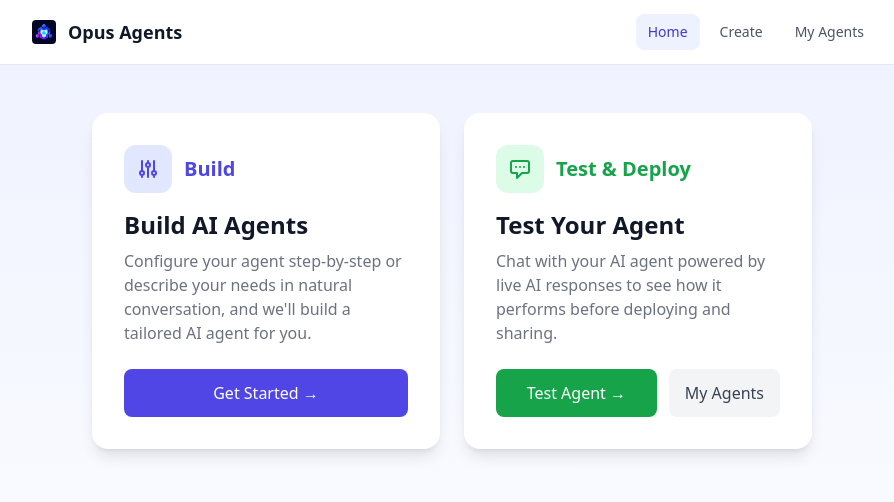
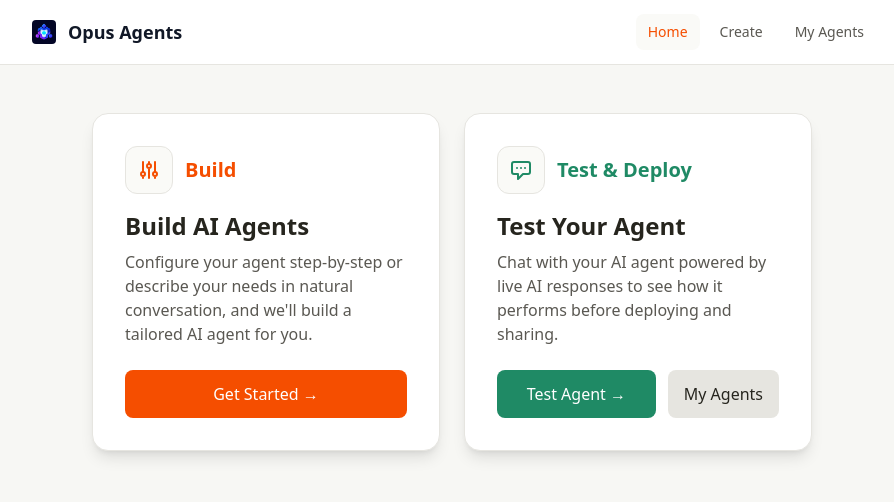
Before and after one commit to mohammedkhadar/ai-agents, a React (Vite) app in the folder frontend/: page / in a window 1280 px wide. Shown: the top 502 px of the page, without its empty margins (188-1082 px from the left). Built offline with nearby package versions, Linux system fonts and the light colour scheme; no server answers.

Commit message:
feat: redesign with Cursor color palette (warm cream + orange accent)

```diff
--- a/frontend/index.html
+++ b/frontend/index.html
@@ -8,7 +8,7 @@
     <link href="https://fonts.googleapis.com/css2?family=Inter:wght@300;400;500;600;700&display=swap" rel="stylesheet" />
     <script src="https://cdn.tailwindcss.com"></script>
   </head>
-  <body class="font-inter antialiased bg-gray-50 min-h-screen">
+  <body class="font-sans antialiased bg-[#f7f7f4] min-h-screen">
     <div id="root"></div>
     <script type="module" src="/src/main.tsx"></script>
   </body>
--- a/frontend/src/components/Navbar.tsx
+++ b/frontend/src/components/Navbar.tsx
@@ -10,12 +10,12 @@ const Navbar: React.FC = () => {
   const navLinkClass = (path: string) =>
     `px-3 py-2 rounded-lg text-sm font-medium transition-colors ${
       pathname === path
-        ? 'bg-indigo-50 text-indigo-700'
-        : 'text-gray-600 hover:text-gray-900 hover:bg-gray-100'
+        ? 'bg-[#fafaf7] text-[#f54e00]'
+        : 'text-[#5a5852] hover:text-[#26251e] hover:bg-[#fafaf7]'
     }`;
 
   return (
-    <header className="bg-white border-b border-gray-200 sticky top-0 z-30">
+    <header className="bg-white border-b border-[#e6e5e0] sticky top-0 z-30">
       <div className="max-w-4xl mx-auto px-6 h-16 flex items-center justify-between">
         <Link to="/" className="flex items-center gap-2.5">
           <Logo size="sm" />
@@ -35,29 +35,29 @@ const Navbar: React.FC = () => {
           </nav>
 
           {user ? (
-            <div className="flex items-center gap-2 ml-2 pl-2 border-l border-gray-200">
+            <div className="flex items-center gap-2 ml-2 pl-2 border-l border-[#e6e5e0]">
               {user.avatar ? (
                 <img
                   src={user.avatar}
                   alt={user.name}
-                  className="w-8 h-8 rounded-full border border-gray-200"
+                  className="w-8 h-8 rounded-full border border-[#e6e5e0]"
                   referrerPolicy="no-referrer"
                 />
               ) : (
-                <div className="w-8 h-8 rounded-full bg-indigo-100 text-indigo-700 flex items-center justify-center text-sm font-bold">
+                <div className="w-8 h-8 rounded-full bg-[#fafaf7] text-[#f54e00] flex items-center justify-center text-sm font-bold border border-[#e6e5e0]">
                   {user.name.charAt(0).toUpperCase()}
                 </div>
               )}
               <div className="hidden md:block leading-tight">
-                <div className="text-sm font-semibold text-gray-900">{user.name}</div>
-                <div className="text-xs text-gray-400">
+                <div className="text-sm font-semibold text-[#26251e]">{user.name}</div>
+                <div className="text-xs text-[#5a5852]">
                   {user.provider === 'guest' ? 'Guest (this device)' : user.email || user.provider}
                 </div>
               </div>
               <button
                 type="button"
                 onClick={signOut}
-                className="ml-1 px-3 py-1.5 text-sm font-medium text-gray-600 hover:text-gray-900 hover:bg-gray-100 rounded-lg transition-colors"
+                className="ml-1 px-3 py-1.5 text-sm font-medium text-[#5a5852] hover:text-[#26251e] hover:bg-[#fafaf7] rounded-lg transition-colors"
               >
                 Sign out
               </button>
--- a/frontend/src/pages/Index.tsx
+++ b/frontend/src/pages/Index.tsx
@@ -4,63 +4,63 @@ import Navbar from '../components/Navbar';
 
 const Index: React.FC = () => {
   return (
-    <div className="min-h-screen bg-gradient-to-b from-indigo-50 to-white">
+    <div className="min-h-screen bg-[#f7f7f4]">
       <Navbar />
       <div className="max-w-3xl mx-auto p-6 pt-12">
         <main>
           <div className="grid md:grid-cols-2 gap-6 max-w-3xl mx-auto">
-            <div className="bg-white rounded-2xl p-8 shadow-lg hover:shadow-xl transition-shadow flex flex-col justify-between">
+            <div className="bg-white rounded-2xl p-8 shadow-lg hover:shadow-xl transition-shadow flex flex-col justify-between border border-[#e6e5e0]">
               <div>
                 <div className="flex items-center mb-4">
-                  <div className="w-12 h-12 rounded-xl bg-indigo-100 flex items-center justify-center">
-                    <svg className="w-6 h-6 text-indigo-600" fill="none" stroke="currentColor" strokeWidth={2} viewBox="0 0 24 24">
+                  <div className="w-12 h-12 rounded-xl bg-[#fafaf7] flex items-center justify-center border border-[#e6e5e0]">
+                    <svg className="w-6 h-6 text-[#f54e00]" fill="none" stroke="currentColor" strokeWidth={2} viewBox="0 0 24 24">
                       <path strokeLinecap="round" strokeLinejoin="round" d="M12 6V4m0 2a2 2 0 100 4m0-4a2 2 0 110 4m-6 8a2 2 0 100-4m0 4a2 2 0 110-4m0 4v2m0-6V4m6 6v10m6-2a2 2 0 100-4m0 4a2 2 0 110-4m0 4v2m0-6V4" />
                     </svg>
                   </div>
-                  <span className="ml-3 text-indigo-600 text-xl font-bold">Build</span>
+                  <span className="ml-3 text-[#f54e00] text-xl font-bold">Build</span>
                 </div>
-                <h2 className="text-2xl font-bold text-gray-900 mb-2">
+                <h2 className="text-2xl font-bold text-[#26251e] mb-2">
                   Build AI Agents
                 </h2>
-                <p className="text-gray-500">
+                <p className="text-[#5a5852]">
                   Configure your agent step-by-step or describe your needs in natural conversation, and we'll build a tailored AI agent for you.
                 </p>
               </div>
               <Link
                 to="/create-agent"
-                className="mt-6 inline-block text-center px-6 py-3 bg-indigo-600 text-white font-medium rounded-lg hover:bg-indigo-700 transition-colors"
+                className="mt-6 inline-block text-center px-6 py-3 bg-[#f54e00] text-white font-medium rounded-lg hover:bg-[#d04200] transition-colors"
               >
                 Get Started →
               </Link>
             </div>
 
-            <div className="bg-white rounded-2xl p-8 shadow-lg hover:shadow-xl transition-shadow flex flex-col justify-between">
+            <div className="bg-white rounded-2xl p-8 shadow-lg hover:shadow-xl transition-shadow flex flex-col justify-between border border-[#e6e5e0]">
               <div>
                 <div className="flex items-center mb-4">
-                  <div className="w-12 h-12 rounded-xl bg-green-100 flex items-center justify-center">
-                    <svg className="w-6 h-6 text-green-600" fill="none" stroke="currentColor" strokeWidth={2} viewBox="0 0 24 24">
+                  <div className="w-12 h-12 rounded-xl bg-[#fafaf7] flex items-center justify-center border border-[#e6e5e0]">
+                    <svg className="w-6 h-6 text-[#1f8a65]" fill="none" stroke="currentColor" strokeWidth={2} viewBox="0 0 24 24">
                       <path strokeLinecap="round" strokeLinejoin="round" d="M8 10h.01M12 10h.01M16 10h.01M9 16H5a2 2 0 01-2-2V6a2 2 0 012-2h14a2 2 0 012 2v8a2 2 0 01-2 2h-5l-5 5v-5z" />
                     </svg>
                   </div>
-                  <span className="ml-3 text-green-600 text-xl font-bold">Test & Deploy</span>
+                  <span className="ml-3 text-[#1f8a65] text-xl font-bold">Test & Deploy</span>
                 </div>
-                <h2 className="text-2xl font-bold text-gray-900 mb-2">
+                <h2 className="text-2xl font-bold text-[#26251e] mb-2">
                   Test Your Agent
                 </h2>
-                <p className="text-gray-500">
+                <p className="text-[#5a5852]">
                   Chat with your AI agent powered by live AI responses to see how it performs before deploying and sharing.
                 </p>
               </div>
               <div className="mt-6 flex gap-3">
                 <Link
                   to="/test-agent"
-                  className="flex-1 text-center px-4 py-3 bg-green-600 text-white font-medium rounded-lg hover:bg-green-700 transition-colors"
+                  className="flex-1 text-center px-4 py-3 bg-[#1f8a65] text-white font-medium rounded-lg hover:bg-[#176b50] transition-colors"
                 >
                   Test Agent →
                 </Link>
                 <Link
                   to="/agents"
-                  className="px-4 py-3 bg-gray-100 text-gray-700 font-medium rounded-lg hover:bg-gray-200 transition-colors"
+                  className="px-4 py-3 bg-[#e6e5e0] text-[#26251e] font-medium rounded-lg hover:bg-[#d5d4cf] transition-colors"
                 >
                   My Agents
                 </Link>
```
Also changed, not shown: 1 other file (tests, documents, lock files or other folders).
